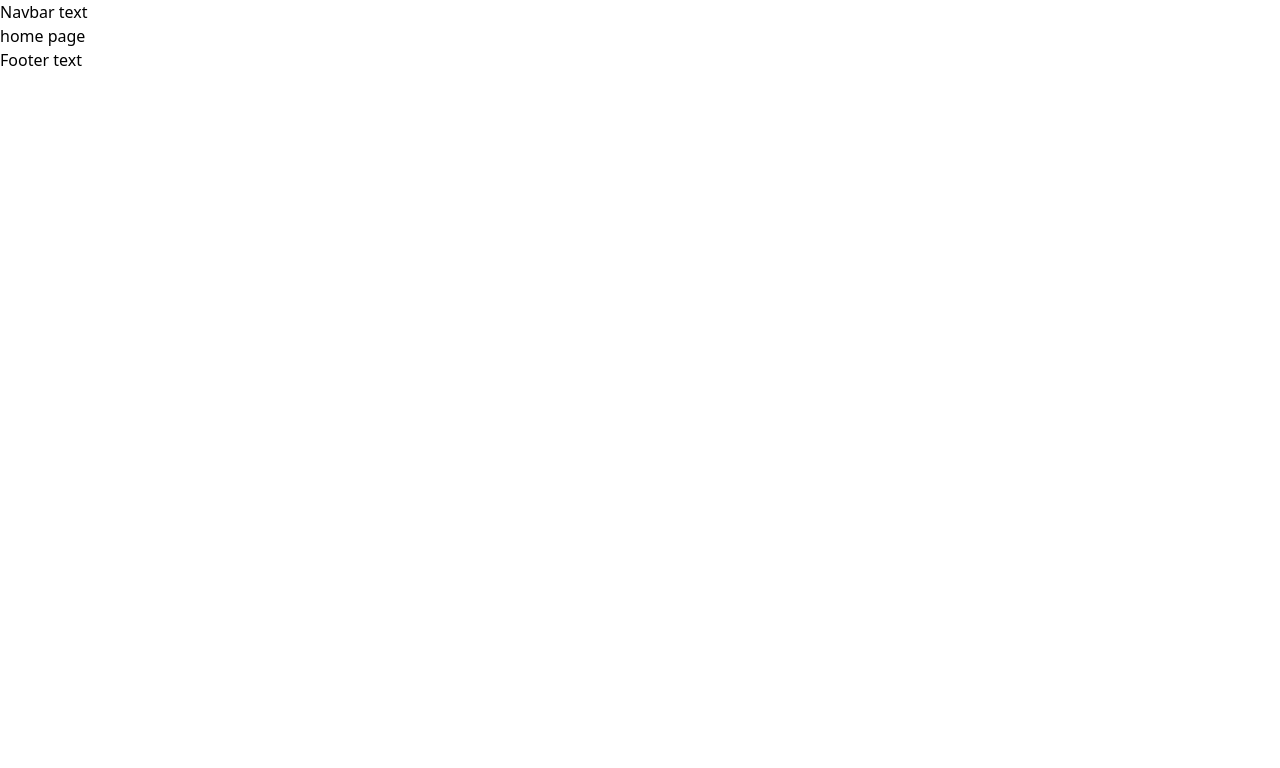
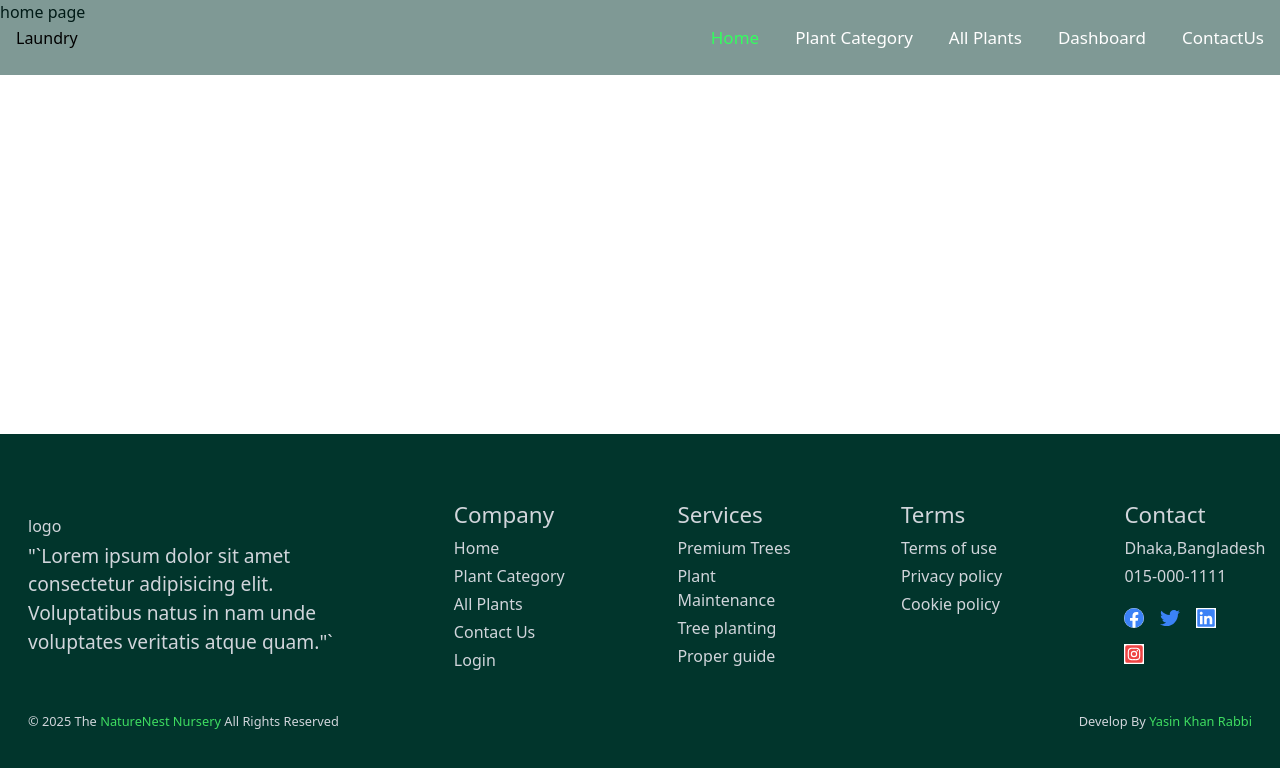
Before and after one commit to yasin2514/laundry-client, a React (Vite) app: page / in a window 1280 px wide. Shown: the top 768 px of the page. Built offline with nearby package versions, Linux system fonts and the light colour scheme.

Commit message:
navbar and footer added

```diff
--- a/package.json
+++ b/package.json
@@ -15,6 +15,7 @@
     "match-sorter": "^8.0.1",
     "react": "^19.1.0",
     "react-dom": "^19.1.0",
+    "react-icons": "^5.5.0",
     "react-router-dom": "^7.6.0",
     "sort-by": "^1.2.0"
   },
--- a/src/App.jsx
+++ b/src/App.jsx
@@ -1,12 +1,16 @@
 import React from "react";
 import Main from "./Layout/Main";
+import Navbar from "./components/Ui/Navbar";
+import Footer from "./components/Ui/Footer";
 
 const App = () => {
   return (
-    <div>
-      <h1>Navbar text</h1>
-      <Main></Main>
-      <h1>Footer text</h1>
+    <div className="flex flex-col h-screen">
+      <Navbar />
+      <Main />
+      <div className="mt-auto">
+        <Footer />
+      </div>
     </div>
   );
 };
--- /dev/null
+++ b/src/components/Ui/Footer.jsx
@@ -0,0 +1,97 @@
+import { Link } from "react-router-dom";
+import {
+  FaFacebook,
+  FaTwitter,
+  FaLinkedin,
+  FaInstagramSquare,
+} from "react-icons/fa";
+const Footer = () => {
+  const currentYear = new Date().getFullYear();
+  return (
+    <footer className="bg-[#01352c] text-gray-300 py-16 px-3">
+      <div className="max-w-7xl mx-auto px-4">
+        <div className="lg:grid grid-cols-[1.3fr_3fr] items-center gap-20 ">
+          <div className="flex flex-col gap-1">
+            <div className="flex justify-between items-center">
+              <Link to={"/"}>
+                {/* <img src={logo} alt="logo" className=" h-24 " /> */}
+                <h5>logo</h5>
+              </Link>
+            </div>
+            <p className="text-[1.2rem] text-gray-300">
+              &quot;`Lorem ipsum dolor sit amet consectetur adipisicing elit.
+              Voluptatibus natus in nam unde voluptates veritatis atque
+              quam.&quot;`
+            </p>
+          </div>
+          <div className="grid mt-6 lg:mt-0 lg:place-content-start grid-cols-2 lg:grid-cols-4 gap-24   place-content">
+            <div className="flex flex-col gap-1">
+              <h4 className="text-White text-[1.4rem] font-medium">Company</h4>
+              <Link to={"/"} className="link link-hover">
+                Home
+              </Link>
+              <Link to={"/allInstructor"} className="link link-hover">
+                Plant Category
+              </Link>
+              <Link to={"/allClasses"} className="link link-hover">
+                All Plants
+              </Link>
+              <Link to={"/contactUs"} className="link link-hover">
+                Contact Us
+              </Link>
+              <Link to={"/login"} className="link link-hover">
+                Login
+              </Link>
+            </div>
+            <div className="flex flex-col gap-1">
+              <h4 className="text-White text-[1.4rem] font-medium">Services</h4>
+              <a className="link link-hover">Premium Trees</a>
+              <a className="link link-hover">Plant Maintenance </a>
+              <a className="link link-hover">Tree planting</a>
+              <a className="link link-hover">Proper guide</a>
+            </div>
+            <div className="flex flex-col gap-1">
+              <h4 className="text-White text-[1.4rem] font-medium">Terms</h4>
+              <a className="link link-hover">Terms of use</a>
+              <a className="link link-hover">Privacy policy</a>
+              <a className="link link-hover">Cookie policy</a>
+            </div>
+            <div className="flex flex-col gap-1">
+              <h4 className="text-White text-[1.4rem] font-medium">Contact</h4>
+              <a className="link link-hover">Dhaka,Bangladesh</a>
+              <a className="link link-hover">015-000-1111</a>
+
+              <span className="flex flex-wrap gap-4 mt-4 text-xl">
+                <a className="bg-white rounded-full text-blue-500" href="">
+                  <FaFacebook className="text-xl "></FaFacebook>
+                </a>
+                <a className="text-blue-500" href="">
+                  <FaTwitter></FaTwitter>
+                </a>
+                <a className="bg-white  text-blue-500" href="">
+                  <FaLinkedin></FaLinkedin>
+                </a>
+                <a className="bg-white  text-red-500" href="">
+                  <FaInstagramSquare></FaInstagramSquare>
+                </a>
+              </span>
+            </div>
+          </div>
+        </div>
+        <div className="text-center mt-10 lg:flex justify-between ">
+          <small>
+            &copy; {currentYear} The
+            <span className="text-[#3fdd61]"> NatureNest Nursery</span> All
+            Rights Reserved
+          </small>
+          <br />
+          <small>
+            Develop By <span className="text-[#3fdd61]">Yasin Khan Rabbi</span>
+          </small>
+        </div>
+      </div>
+    </footer>
+  );
+};
+
+export default Footer;
--- /dev/null
+++ b/src/components/Ui/Navbar.jsx
@@ -0,0 +1,115 @@
+import { useState, useEffect } from "react";
+import { NavLink, useLocation } from "react-router-dom";
+import { RiCloseLine, RiMenu4Line } from "react-icons/ri";
+
+
+const Navbar = () => {
+  const [isOpen, setIsOpen] = useState(false);
+  const [scrolling, setScrolling] = useState(false);
+  const location = useLocation();
+
+
+  useEffect(() => {
+    const handleScroll = () => {
+      if (window.scrollY > 140) {
+        setScrolling(true);
+      } else {
+        setScrolling(false);
+      }
+    };
+
+    const noScrollPaths = ["/login", "/register", "/terms"];
+    if (noScrollPaths.includes(location.pathname)) {
+      setScrolling(true);
+    } else {
+      window.addEventListener("scroll", handleScroll);
+    }
+
+    return () => {
+      window.removeEventListener("scroll", handleScroll);
+    };
+  }, [location.pathname]);
+
+  const toggleMenu = () => {
+    setIsOpen(!isOpen);
+  };
+
+  // Define your navigation links
+  const navLinks = [
+    { to: "/", name: "Home" },
+    { to: "/plant-category", name: "Plant Category" },
+    { to: "/all-plants", name: "All Plants" },
+    { to: "/dashboard", name: "Dashboard" },
+    { to: "/contact-us", name: "ContactUs" },
+  ];
+
+
+  return (
+    <nav
+      className={`fixed top-0 z-[999] w-full bg-[#01352c] ${
+        scrolling ? "bg-opacity-100" : "bg-opacity-50"
+      }`}
+    >
+      <div className="max-w-7xl mx-auto px-4">
+        <div className="flex justify-between h-[75px] items-center">
+          <div className="flex items-center">
+            <NavLink to="/">
+              {/* <img className="h-[50px]" src={logo} alt="NestNatureNursery" />
+               */}
+              <h5>Laundry</h5>
+            </NavLink>
+          </div>
+          <div className="hidden sm:-my-px sm:ml-6 sm:flex sm:space-x-9">
+            {navLinks?.map((link, index) => (
+              <NavLink
+                key={index}
+                to={link.to}
+                className={({ isActive }) =>
+                  isActive
+                    ? " text-[#33ff5f] text-[17px] "
+                    : "text-[#ffffff]  text-[17px] hover:text-[#33ff5f]"
+                }
+              >
+                {link.name}
+              </NavLink>
+            ))}
+          </div>
+
+          <div className="sm:hidden flex items-center">
+            <button onClick={toggleMenu} className="" aria-label="Toggle menu">
+              {isOpen ? (
+                <RiCloseLine className="h-6 w-6" />
+              ) : (
+                <RiMenu4Line className="h-6 w-6" />
+              )}
+            </button>
+          </div>
+        </div>
+      </div>
+
+      {/* Mobile menu */}
+      {isOpen && (
+        <div className="sm:hidden" id="mobile-menu">
+          <div className="px-2 pt-2 pb-3 space-y-1">
+            {navLinks?.map((link, index) => (
+              <NavLink
+                key={index}
+                to={link.to}
+                className={({ isActive }) =>
+                  isActive
+                    ? " text-[#33ff5f] text-[17px]  block px-3 py-1"
+                    : "text-[#ffffff]  text-[17px] hover:text-[#33ff5f] block px-3 py-1"
+                }
+              >
+                {link.name}
+              </NavLink>
+            ))}
+          </div>
+
+        </div>
+      )}
+    </nav>
+  );
+};
+
+export default Navbar;
```
Also changed, not shown: 1 other file (tests, documents, lock files or other folders).
